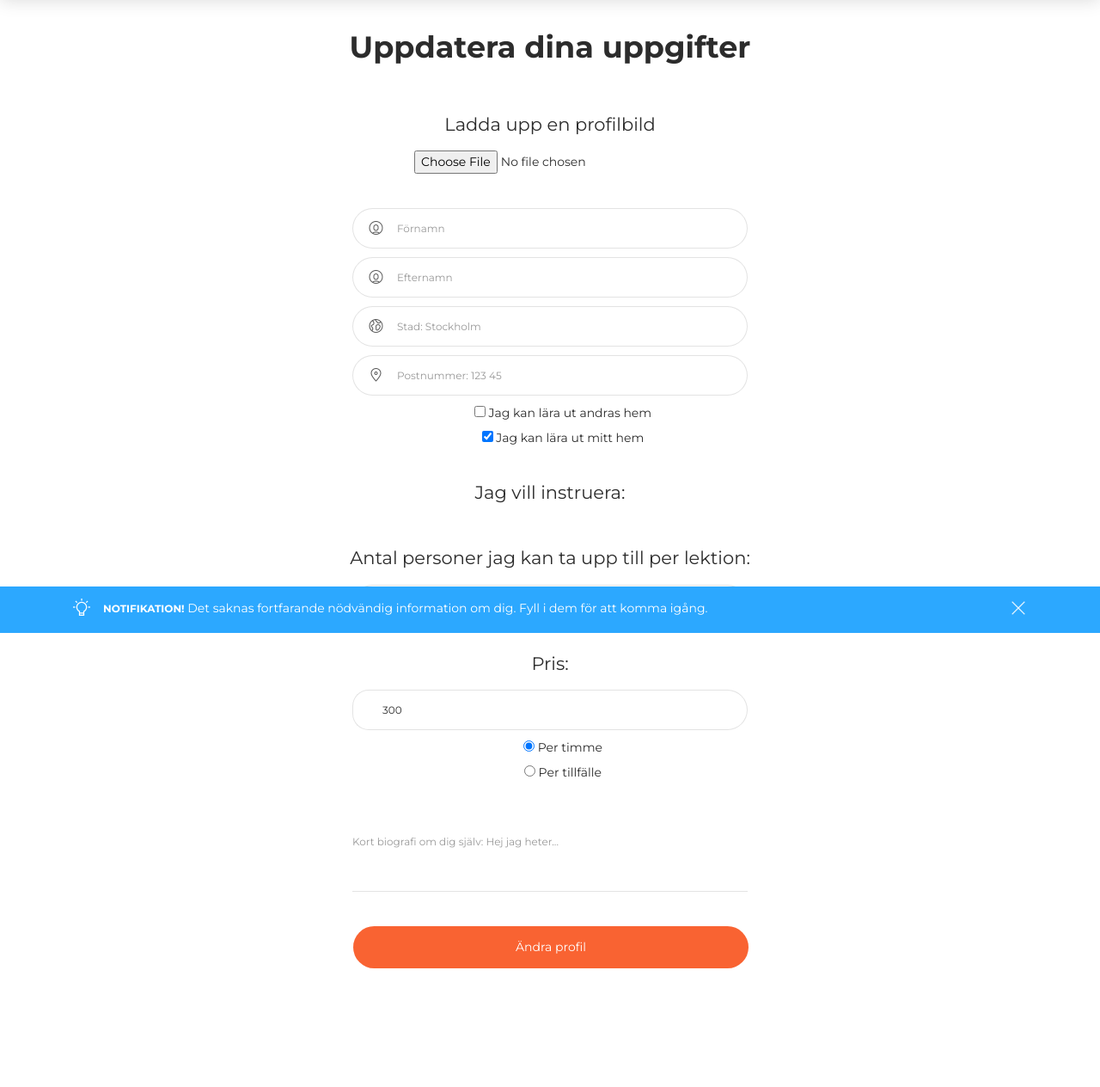
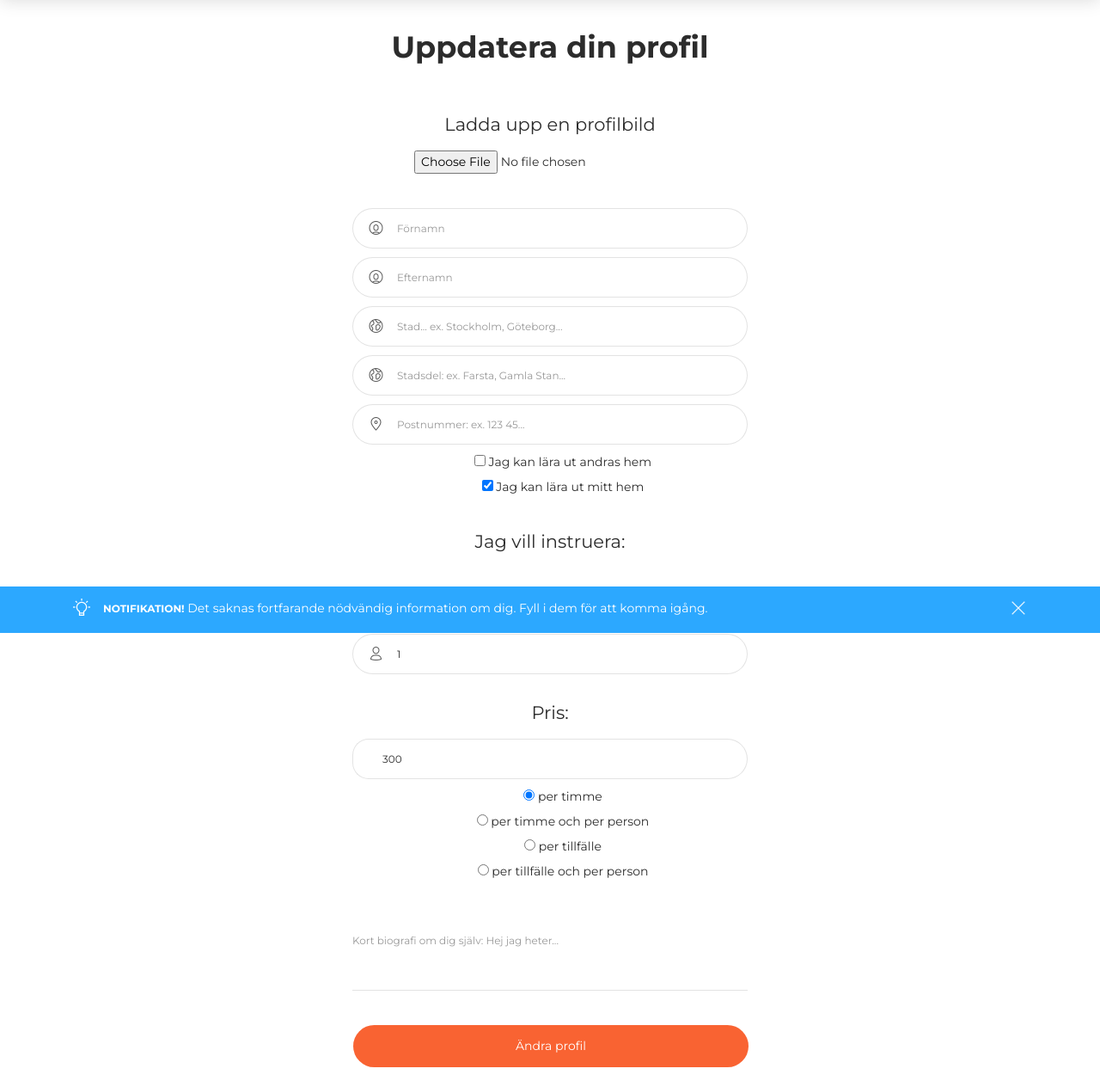
Before and after one commit to MaxHXie/hobbyin, a Django app: page / in a window 1280 px wide. Shown: the part 64-1328 px from the top of the page at 86% size. Before the commit the page ends 1190 px from the top, so only its background shows below. Run offline with Django 3.2, Linux system fonts and the light colour scheme; the visitor is signed in with stand-in values (Sample User, id 1); data comes from the database, SQL or seed files in the repository; data that the repository does not hold is empty; some libraries are stand-ins or nearby versions.

Commit message:
Bug tweaking, added fields to instructor for more price models and city district, implemented when listing the instructors

```diff
--- a/external_page/forms.py
+++ b/external_page/forms.py
@@ -18,13 +18,14 @@ class CheckboxSelectMultiple(CheckboxSelectMultiple):
 class InstructorForm(ModelForm):
     class Meta:
         model = Instructor
-        fields = ['profile_picture', 'first_name', 'last_name', 'city', 'zip_code', 'work_in_student_home', 'work_in_instructor_home', 'hobbies', 'maximum_students', 'price', 'price_model', 'description']
+        fields = ['profile_picture', 'first_name', 'last_name', 'city', 'city_district', 'zip_code', 'work_in_student_home', 'work_in_instructor_home', 'hobbies', 'maximum_students', 'price', 'price_model', 'description']
         widgets = {
             'first_name': TextInput(attrs={'class': 'form-control', 'placeholder': 'Förnamn'}),
             'last_name': TextInput(attrs={'class': 'form-control', 'placeholder': 'Efternamn'}),
             'hobbies': RadioSelect(),
-            'city': TextInput(attrs={'class': 'form-control', 'placeholder': 'Stad: Stockholm'}),
-            'zip_code': TextInput(attrs={'class': 'form-control', 'placeholder': 'Postnummer: 123 45'}),
+            'city': TextInput(attrs={'class': 'form-control', 'placeholder': 'Stad... ex. Stockholm, Göteborg...'}),
+            'city_district': TextInput(attrs={'class': 'form-control', 'placeholder': 'Stadsdel: ex. Farsta, Gamla Stan...'}),
+            'zip_code': TextInput(attrs={'class': 'form-control', 'placeholder': 'Postnummer: ex. 123 45...'}),
             'work_in_student_home': CheckboxInput(),
             'work_in_instructor_home': CheckboxInput(),
             'maximum_students': NumberInput(attrs={'class': 'form-control', 'placeholder': 'Antal personer jag klan lära ut till per tillfälle'}),
@@ -45,6 +46,10 @@ class InstructorForm(ModelForm):
                 'required': _('Du måste välja en hobby!'),
             },
             'city': {
+                'required': _('Du måste fylla i det här fältet!'),
+                'max_length': _('Texten du skrev in här var för långt!'),
+            },
+            'city_district': {
                 'required': _('Du måste fylla i det här fältet!'),
                 'max_length': _('Texten du skrev in här var för långt!'),
             },
@@ -96,19 +101,19 @@ class InstructorForm(ModelForm):
                 w, h = get_image_dimensions(profile_picture)
 
                 #validate dimensions
-                max_width = 1000
-                max_height = 1000
+                max_width = 1080
+                max_height = 1080
                 if w > max_width or h > max_height:
-                    raise forms.ValidationError(_('Din profilbild får inte vara större än %s pixlar på höjden eller %s på bredden') % (max_width, max_height))
+                    raise forms.ValidationError({'profile_picture': [_('Din profilbild får inte vara större än pixlar på höjden eller %s på bredden') % (max_width, max_height)]})
 
                 #validate content type
                 main, sub = profile_picture.content_type.split('/')
                 if not (main == 'image' and sub in ['jpeg', 'jpg', 'png']):
-                    raise forms.ValidationError(_('Du måste ladda upp en .jpg eller .png fil.'))
+                    raise forms.ValidationError({'profile_picture': [_('Du måste ladda upp en .jpg eller .png fil.')]})
 
                 #validate file size
-                if len(profile_picture) > (1000 * 1024):
-                    raise forms.ValidationError(_('profile_picture file size may not exceed 1 Megabyte.'))
+                if len(profile_picture) > (1500 * 1024):
+                    raise forms.ValidationError({'profile_picture': [_('profile_picture file size may not exceed 1.5 Megabytes.')]})
 
             except AttributeError:
                 """
--- a/external_page/models.py
+++ b/external_page/models.py
@@ -19,6 +19,7 @@ class Instructor(models.Model):
     hobbies = models.ForeignKey(Hobby, on_delete=models.CASCADE, blank=False, null=True)
     email = models.EmailField(max_length=128, blank=True, null=True, unique=True)
     city = models.CharField(max_length=64, null=True, blank=False)
+    city_district = models.CharField(max_length=64, null=True, blank=False)
     zip_code = models.CharField(max_length=6, null=True, blank=False)
     description = models.TextField(max_length=2048, null=True, blank=True)
     gender = models.CharField(max_length=1,
@@ -35,8 +36,10 @@ class Instructor(models.Model):
     price = models.PositiveIntegerField(default=300, blank=False)
     price_model = models.CharField(max_length=1,
                            choices=(
-                                    ('H', 'Per timme'),
-                                    ('T', 'Per tillfälle'),
+                                    ('H', 'per timme'),
+                                    ('X', 'per timme och per person'),
+                                    ('T', 'per tillfälle'),
+                                    ('Y', 'per tillfälle och per person'),
                            ), null=True, blank=False, default="H"
                            )
     profile_picture = models.ImageField(upload_to="profile_picture", blank=True, null=True)
--- a/external_page/templates/account/email_confirm.html
+++ b/external_page/templates/account/email_confirm.html
@@ -38,9 +38,9 @@
     </div>
 </div>
 <script type="text/javascript">
-    $(function(){
-        $('#email_confirm_modal').modal('show');
-    });
+$(function(){
+    $('#email_confirm_modal').modal('show');
+});
 </script>
 <!--  End Modal -->
 {% endblock email_confirm_modal %}
--- a/external_page/templates/account/password_reset_from_key.html
+++ b/external_page/templates/account/password_reset_from_key.html
@@ -17,7 +17,6 @@
             </div>
             <div class="modal-body">
                 <div class="card-content">
-                    <h4 class="title title-up">{% if token_fail %}{% trans "Dålig länk" %}{% else %}{% trans "Ändra lösenord" %}{% endif %}</h4>
                     {% if token_fail %}
                         {% url 'account_reset_password' as passwd_reset_url %}
                         <p>{% blocktrans %}Länken för att ändra lösenordet var ogiltigt, antagligen för att den redan använts. Gör gärna en ny <a href="{{ passwd_reset_url }}">förfrågan för att ändra lösenord</a>.{% endblocktrans %}</p>
--- a/external_page/templates/edit_profile_page.html
+++ b/external_page/templates/edit_profile_page.html
@@ -16,17 +16,17 @@
     <div class="wrapper">
         <div class="section section-contact-us text-center">
             <div class="container">
-                <h2 class="title">Uppdatera dina uppgifter</h2>
+                <h2 class="title">Uppdatera din profil</h2>
                 <div class="row">
                     <div class="col-lg-6 text-center col-md-8 ml-auto mr-auto">
-                        <form id="edit_profile_form" action="" method="POST">
+                        <form id="edit_profile_form" action="" method="POST" enctype="multipart/form-data">
                         {% csrf_token %}
                         {% for field in form %}
                             {% with field.field.widget.input_type as input_type %}
                             {% if input_type == 'text' or input_type == 'number' %}
                                 <div id="inputs">
                                     {% if field.name == 'maximum_students' %}
-                                        <h4> Antal personer jag kan ta upp till per lektion: </h4>
+                                        <h4> Antal personer jag kan ta upp till per tillfälle: </h4>
                                     {% elif field.name == 'price' %}
                                         <h4> Pris: </h4>
                                     {% endif %}
@@ -50,6 +50,8 @@
                                                 {% elif field.name == 'last_name' %}
                                                     <i class="now-ui-icons users_circle-08"></i>
                                                 {% elif field.name == 'city' %}
+                                                    <i class="now-ui-icons location_world"></i>
+                                                {% elif field.name == 'city_district' %}
                                                     <i class="now-ui-icons location_world"></i>
                                                 {% elif field.name == 'zip_code' %}
                                                     <i class="now-ui-icons location_pin"></i>
--- a/external_page/templates/landing_page.html
+++ b/external_page/templates/landing_page.html
@@ -214,6 +214,7 @@ function search_key_press(e) {
         {% block password_reset_from_key_modal %}{% endblock password_reset_from_key_modal %}
         {% block password_reset_from_key_done_modal %}{% endblock password_reset_from_key_done_modal %}
         {% block password_reset_done_modal %}{% endblock password_reset_done_modal %}
+        {% block email_confirm_modal %}{% endblock email_confirm_modal %}
         {% block logout_modal %}{% endblock logout_modal %}
         {% block account_inactive_modal %}{% endblock account_inactive_modal %}
         <!-- End modals -->
--- a/external_page/templates/profile_page.html
+++ b/external_page/templates/profile_page.html
@@ -61,7 +61,7 @@
                     {% endif %}
                 {% endif %}
                 <h2 class="title">Kontakta {{ instructor.first_name }}</h2>
-                <p class="description">Du är ett steg ifrån att lära dig en ny färdighet för livet.</p>
+                <p class="description">Du är ett steg ifrån att lära dig en ny färdighet.</p>
                 <div class="row">
                     <div class="col-lg-6 text-center col-md-8 ml-auto mr-auto">
                         <form id="edit_profile_form" action="" method="POST">
--- a/external_page/views.py
+++ b/external_page/views.py
@@ -43,7 +43,7 @@ def terms_of_use(request):
 def logout(request):
     logout_function(request)
     messages.info(request, 'Du har blivit utloggad')
-    return render(request, 'landing_page.html')
+    return index(request)
 
 
 
@@ -160,7 +160,7 @@ def edit_profile(request):
             instructor = create_instructor(current_user)
 
         if request.method == "POST":
-            form = InstructorForm(request.POST, instance=instructor)
+            form = InstructorForm(request.POST, request.FILES, instance=instructor)
             if form.is_valid():
                form.save()
                instructor.valid_profile = True
```
Also changed, not shown: external_page/templates/account/verification_sent.html (+6 -2 lines), external_page/templates/instructors_page.html (+10 -12 lines), external_page/migrations/0026_instructor_city_district.py (added), external_page/migrations/0027_auto_20180718_0138.py (added), external_page/migrations/0028_auto_20180718_0138.py (added).
